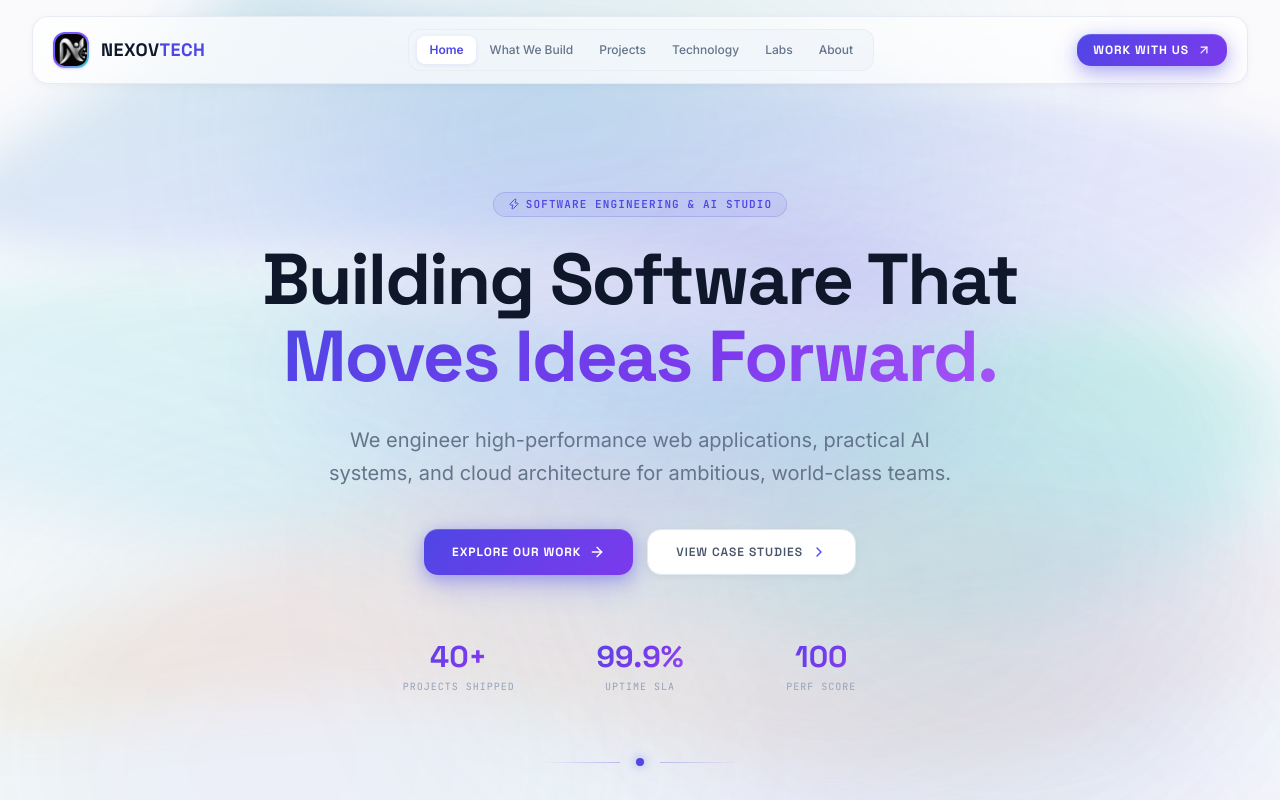
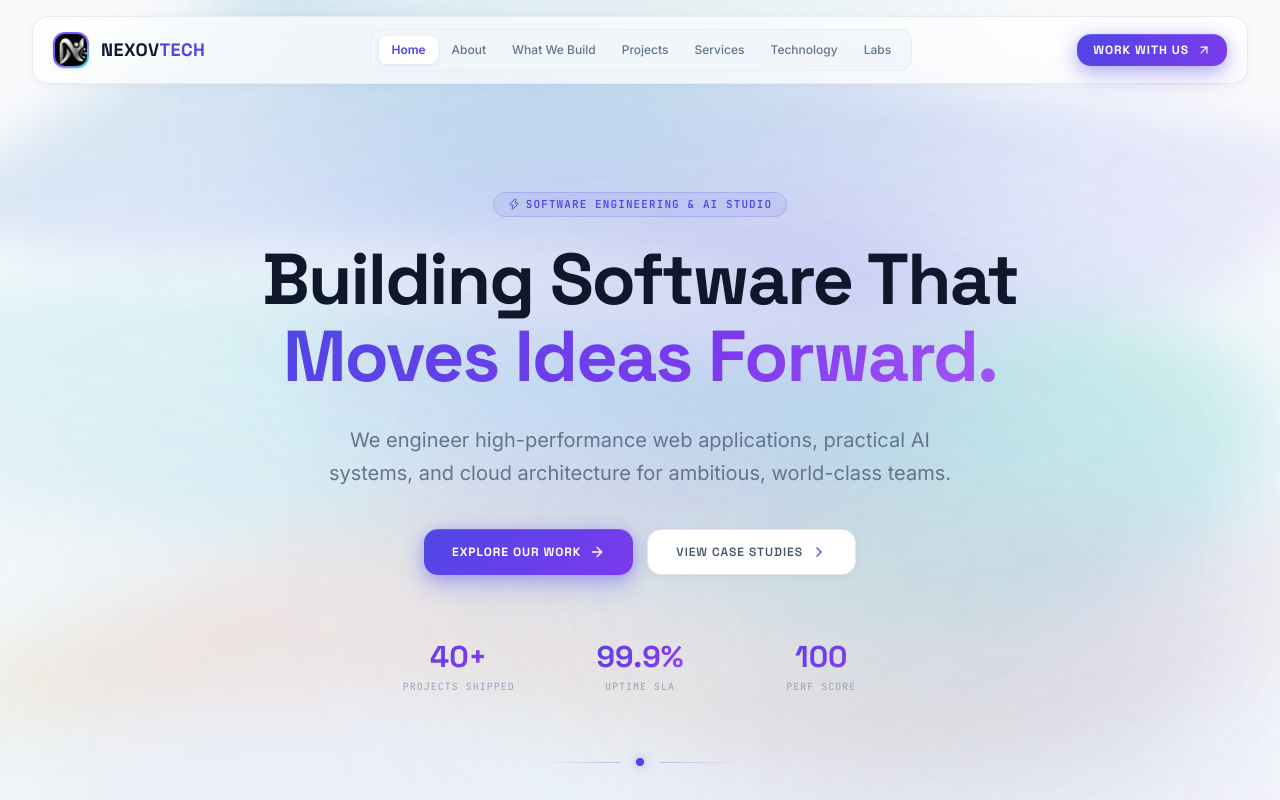
Before and after one commit to navaniish/NexovTech, a React (Vite) app: page / in a window 1280 px wide. Shown: the top 800 px of the page. Built offline with nearby package versions, Linux system fonts and the light colour scheme.

Commit message:
Move About section to starting position right after Hero

```diff
--- a/src/App.tsx
+++ b/src/App.tsx
@@ -1,13 +1,13 @@
 import { useState, useEffect } from 'react';
 import { Header } from './components/Header';
 import { HeroSection } from './components/HeroSection';
+import { AboutSection } from './components/AboutSection';
 import { CapabilitiesSection } from './components/CapabilitiesSection';
 import { EcosystemSection } from './components/EcosystemSection';
 import { ProjectsSection } from './components/ProjectsSection';
 import { ServicesSection } from './components/ServicesSection';
 import { TechnologySection } from './components/TechnologySection';
 import { LabsSection } from './components/LabsSection';
-import { AboutSection } from './components/AboutSection';
 import { ContactSection } from './components/ContactSection';
 import { Footer } from './components/Footer';
 import { PeacockBackground } from './components/PeacockBackground';
@@ -16,7 +16,7 @@ export function App() {
   const [activeSection, setActiveSection] = useState('hero');
 
   useEffect(() => {
-    const sections = ['hero','capabilities','ecosystem','projects','services','technology','labs','about','contact'];
+    const sections = ['hero', 'about', 'capabilities', 'ecosystem', 'projects', 'services', 'technology', 'labs', 'contact'];
     const handleScroll = () => {
       const scrollPos = window.scrollY + 180;
       for (const id of sections) {
@@ -47,9 +47,11 @@ export function App() {
         <Header activeSection={activeSection} onNavigate={scrollToSection} />
         <main>
           <HeroSection
-            onExploreClick={() => scrollToSection('capabilities')}
+            onExploreClick={() => scrollToSection('about')}
             onProjectsClick={() => scrollToSection('projects')}
           />
+          <div className="section-divider my-2" />
+          <AboutSection />
           <div className="section-divider my-2" />
           <CapabilitiesSection />
           <div className="section-divider my-2" />
@@ -63,8 +65,6 @@ export function App() {
           <div className="section-divider my-2" />
           <LabsSection />
           <div className="section-divider my-2" />
-          <AboutSection />
-          <div className="section-divider my-2" />
           <ContactSection />
         </main>
         <Footer onNavigate={scrollToSection} />
--- a/src/components/Footer.tsx
+++ b/src/components/Footer.tsx
@@ -7,12 +7,12 @@ interface FooterProps {
 
 const NAV_LINKS = [
   { id: 'hero',         label: 'Home' },
+  { id: 'about',        label: 'About' },
   { id: 'capabilities', label: 'What We Build' },
   { id: 'projects',     label: 'Projects' },
   { id: 'services',     label: 'Services' },
   { id: 'technology',   label: 'Technology' },
   { id: 'labs',         label: 'Labs' },
-  { id: 'about',        label: 'About' },
   { id: 'contact',      label: 'Contact' },
 ];
 
--- a/src/components/Header.tsx
+++ b/src/components/Header.tsx
@@ -18,11 +18,12 @@ export const Header: React.FC<HeaderProps> = ({ activeSection, onNavigate }) =>
 
   const navLinks = [
     { id: 'hero',         label: 'Home' },
+    { id: 'about',        label: 'About' },
     { id: 'capabilities', label: 'What We Build' },
     { id: 'projects',     label: 'Projects' },
+    { id: 'services',     label: 'Services' },
     { id: 'technology',   label: 'Technology' },
     { id: 'labs',         label: 'Labs' },
-    { id: 'about',        label: 'About' },
   ];
 
   const click = (id: string) => { onNavigate(id); setMobileOpen(false); };
```
